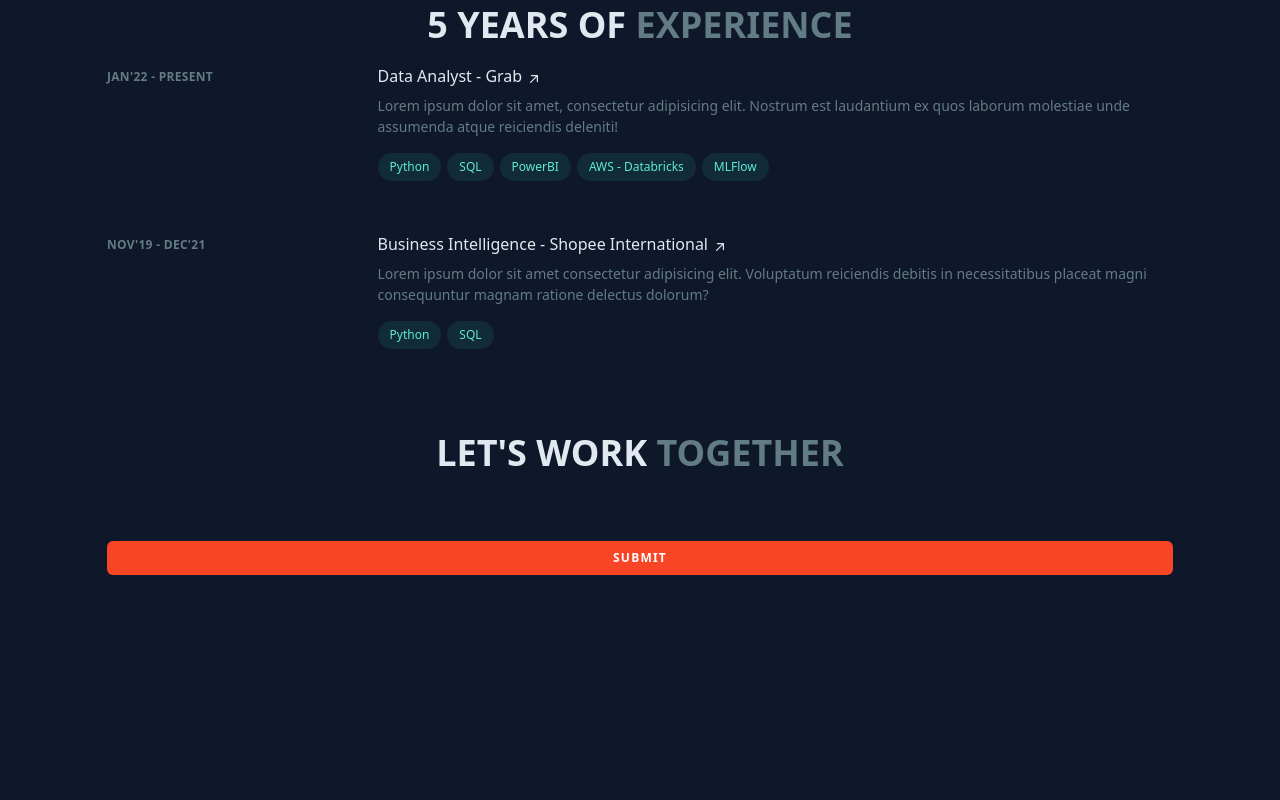
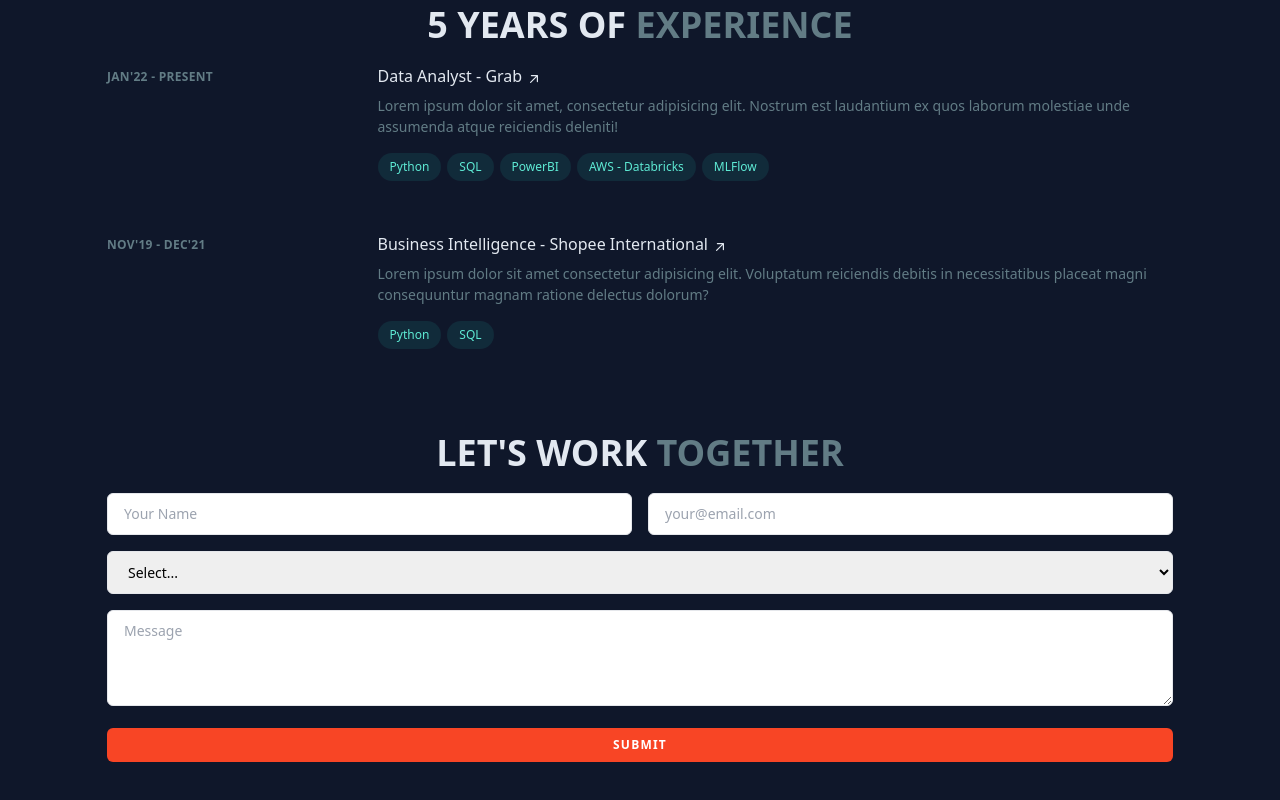
Before and after one commit to fahimhm/fahimworks.online, a React (Vite) app in the folder client/: page / in a window 1280 px wide. Shown: the part 1389-2189 px from the top of the page. Before the commit the page ends 2084 px from the top, so only its background shows below. Built offline with nearby package versions, Linux system fonts and the light colour scheme; no server answers.

Commit message:
build: Final build, the Node deployed successfully This is finished for phase 1, next will add new feature in website

```diff
--- a/client/src/components/ContactMeForm.jsx
+++ b/client/src/components/ContactMeForm.jsx
@@ -16,7 +16,7 @@ export default function ContactMeForm() {
     e.preventDefault();
     const { name, email, budget, message } = data;
     try {
-      const response = await axios.post('/send-email', { name, email, budget, message });
+      const response = await axios.post('https://api.fahimworks.online/send-email', { name, email, budget, message }, {withCredentials: true});
       if (response.data.error) {
         toast.error(response.data.error);
       } else {
@@ -43,17 +43,17 @@ export default function ContactMeForm() {
       </h2>
       <form onSubmit={handleForm} method='post' className='mt-5'>
         <div className='flex space-x-4'>
-          <label htmlFor='name' className='flex-grow block text-left sr-only'>Name
+          <label htmlFor='name' className='flex-grow block text-left'><span className='sr-only'>Name</span>
           <input type='text' name='name' value={data.name} onChange={(e) => setData({...data, name: e.target.value })} required placeholder='Your Name' className='outline-black w-full rounded-md py-2.5 px-4 border text-sm' />
           </label>
 
-          <label htmlFor='email' className='flex-grow block text-left sr-only'>Email
+          <label htmlFor='email' className='flex-grow block text-left'><span className='sr-only'>Email</span>
           <input type='email' name='email' value={data.email} onChange={(e) => setData({...data, email: e.target.value })} required placeholder='your@email.com' className='outline-black w-full rounded-md py-2.5 px-4 border text-sm' />
           </label>
         </div>
 
         <div className='flex mt-4'>
-          <label htmlFor='budget' className='flex-grow block text-left sr-only'>Budget
+          <label htmlFor='budget' className='flex-grow block text-left'><span className='sr-only'>Budget</span>
           <select
             name='budget'
             value={data.budget}
@@ -63,14 +63,14 @@ export default function ContactMeForm() {
             >
             <option value=''>Select...</option>
             <option value='&lt;$500'>&lt;$500</option>
-            <option value='&lt;$500-$1000'>&#36;$500-$1000</option>
-            <option value='&lt;$1000-$5000'>&#36;$1000-$5000</option>
+            <option value='$500-$1000'>$500 - 1000</option>
+            <option value='$1000-$5000'>$1000 - 5000</option>
           </select>
           </label>
         </div>
 
         <div className='flex mt-4'>
-          <label htmlFor='message' className='flex-grow block text-left sr-only'>message
+          <label htmlFor='message' className='flex-grow block text-left'><span className='sr-only'>message</span>
             <textarea name='message' value={data.message} onChange={(e) => setData({...data, message: e.target.value })} required placeholder='Message' className='outline-black w-full h-24 rounded-md py-2.5 px-4 border text-sm' />
           </label>
         </div>
```
